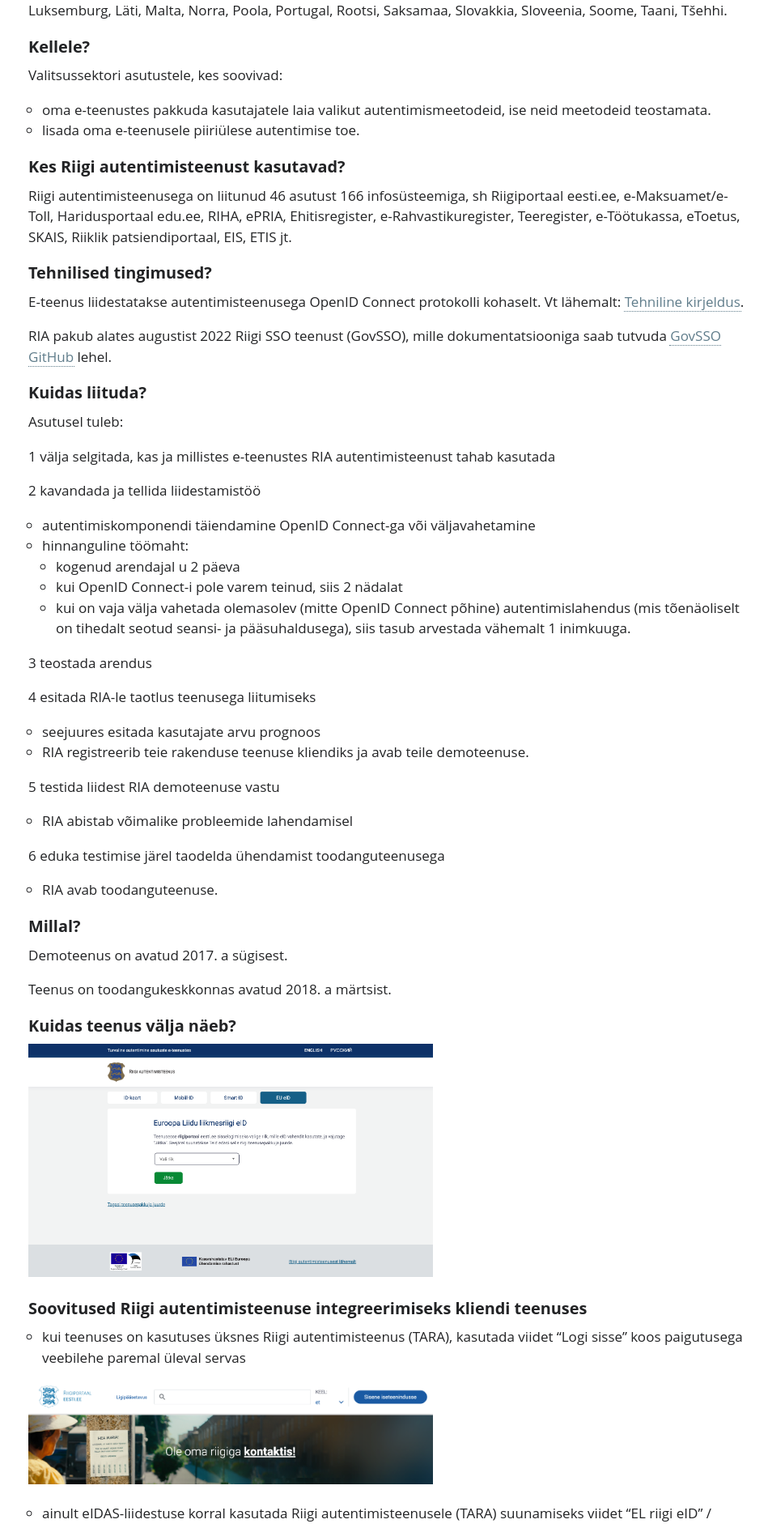
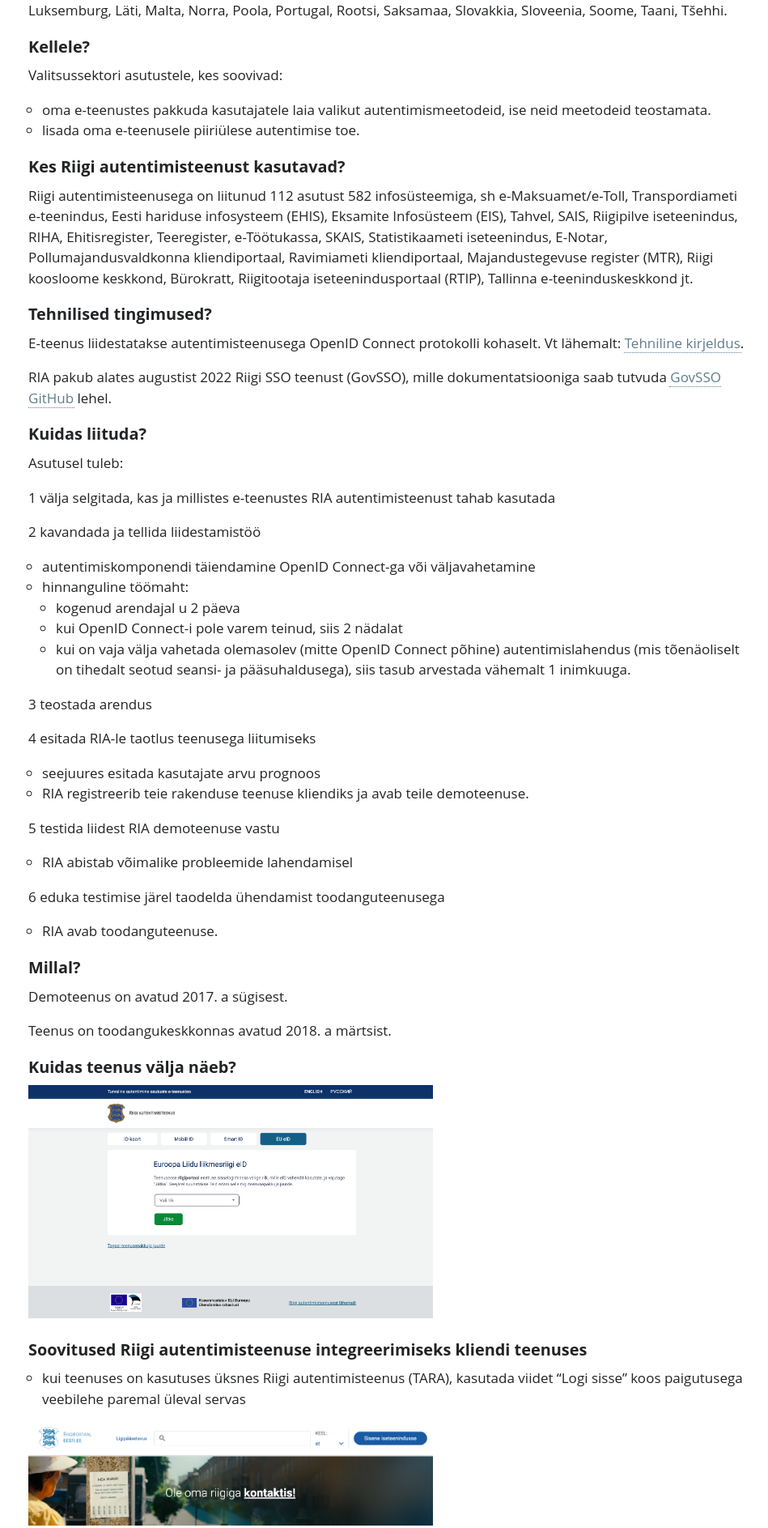
Before and after one commit to e-gov/TARA-Doku, a Jekyll site: the page built from Arikirjeldus.md, in a window 1280 px wide. Shown: the part 1181-3068 px from the top of the page at 81% size, without its empty margins (323-1272 px from the left). Built offline with Jekyll 4.4.1, drawn with Linux system fonts in a browser that asks for light colours; our own code applies the rules of GitHub Pages for plain Markdown files.

Commit message:
Update Arikirjeldus.md

```diff
--- a/Arikirjeldus.md
+++ b/Arikirjeldus.md
@@ -49,7 +49,7 @@ Valitsussektori asutustele, kes soovivad:
 
 ## Kes Riigi autentimisteenust kasutavad?
 
-Riigi autentimisteenusega on liitunud 46 asutust 166 infosüsteemiga, sh Riigiportaal eesti.ee, e-Maksuamet/e-Toll, Haridusportaal edu.ee, RIHA, ePRIA, Ehitisregister, e-Rahvastikuregister, Teeregister, e-Töötukassa, eToetus, SKAIS, Riiklik patsiendiportaal, EIS, ETIS jt.
+Riigi autentimisteenusega on liitunud 112 asutust 582 infosüsteemiga, sh e-Maksuamet/e-Toll, Transpordiameti e-teenindus, Eesti hariduse infosysteem (EHIS), Eksamite Infosüsteem (EIS), Tahvel, SAIS, Riigipilve iseteenindus, RIHA, Ehitisregister, Teeregister, e-Töötukassa, SKAIS, Statistikaameti iseteenindus, E-Notar, Pollumajandusvaldkonna kliendiportaal, Ravimiameti kliendiportaal, Majandustegevuse register (MTR), Riigi koosloome keskkond, Bürokratt, Riigitootaja iseteenindusportaal (RTIP), Tallinna e-teeninduskeskkond jt.
 
 ## Tehnilised tingimused?
 
```
